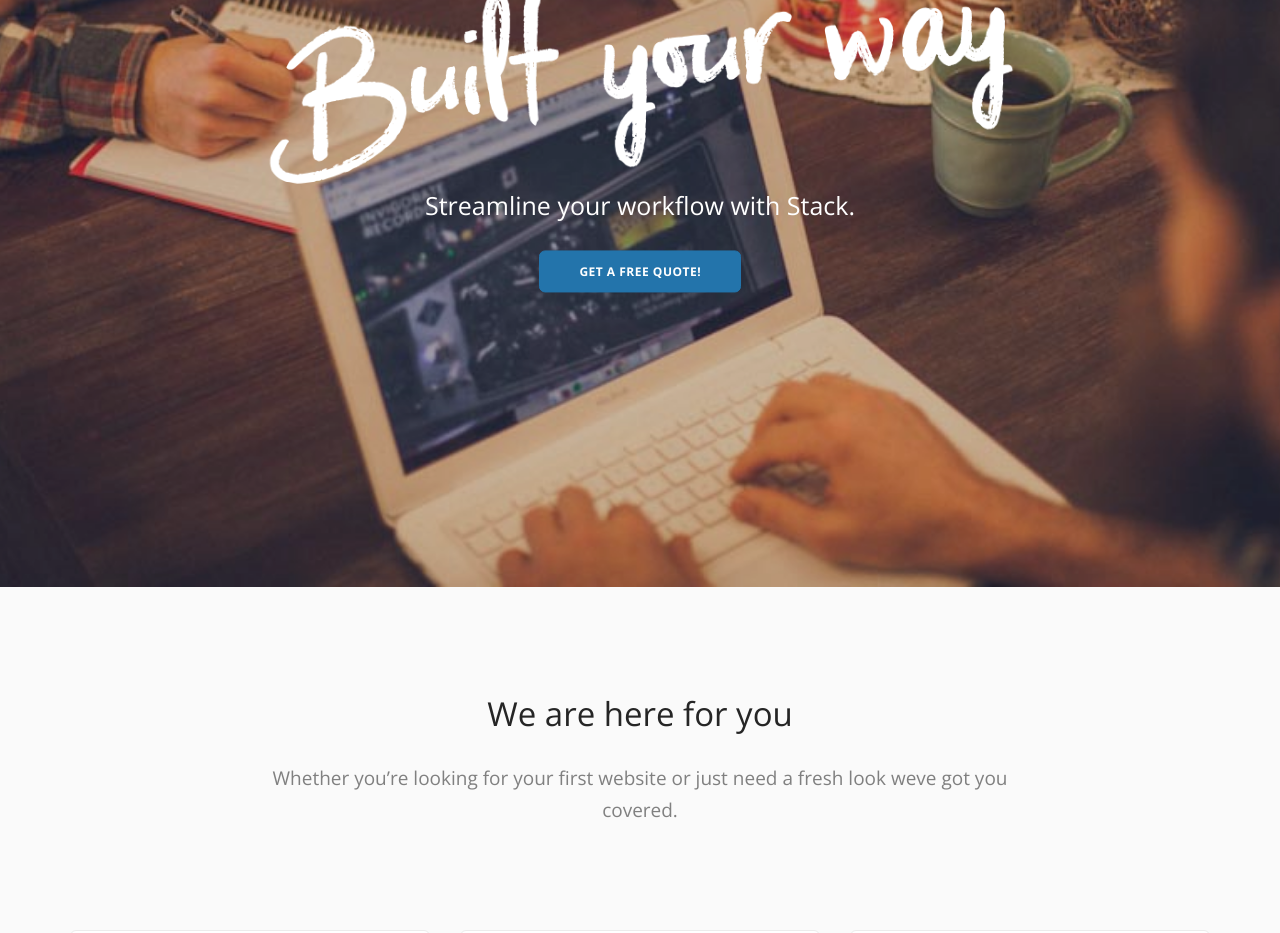
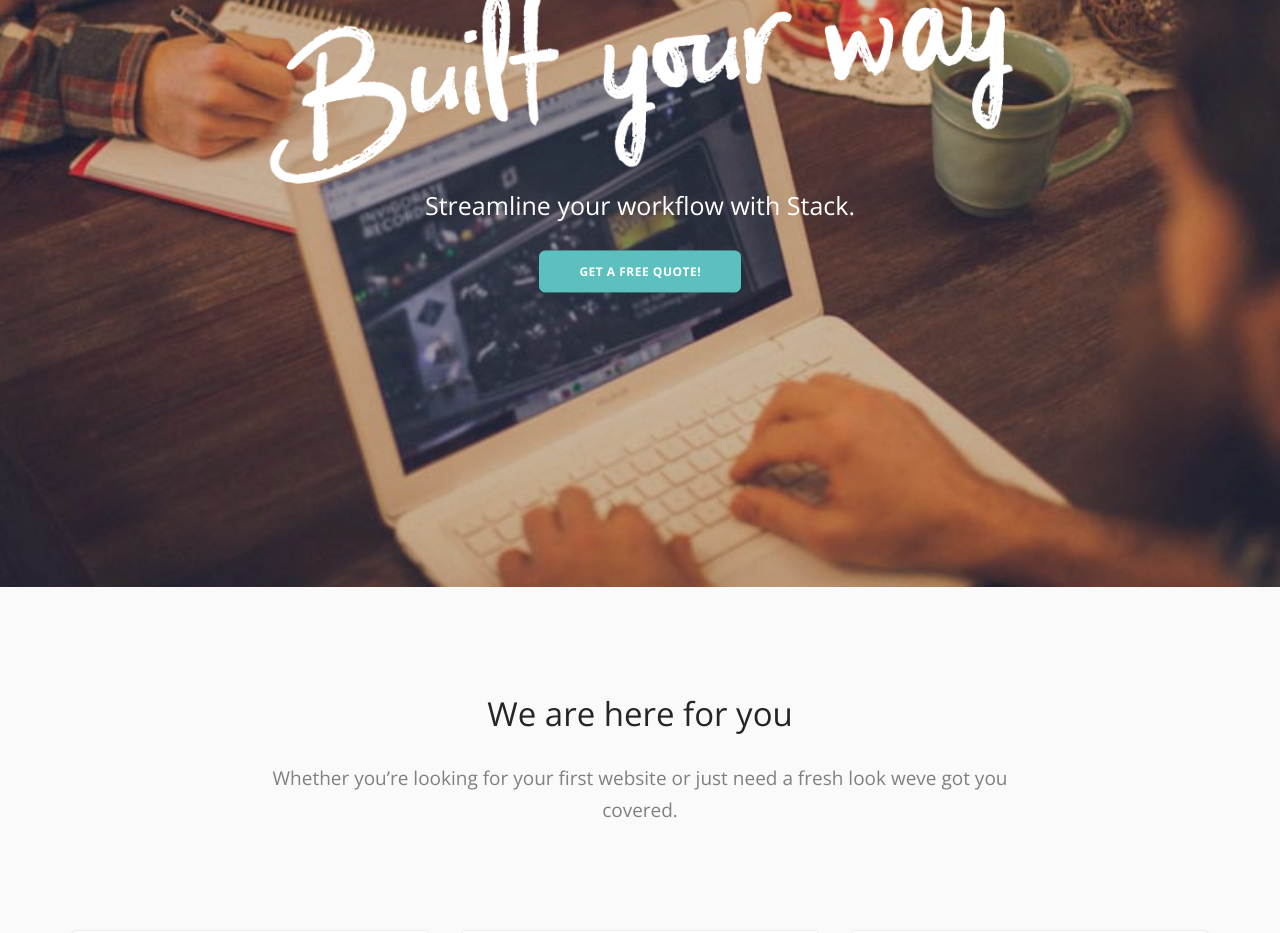
Before and after one commit to WoollyAlly/WoollyAllyTest, a Jekyll site: the page built from index.html, in a window 1280 px wide. Shown: the part 313-1246 px from the top of the page. Built offline with Jekyll 4.4.1, drawn with Linux system fonts in a browser that asks for light colours; some web fonts are replaced.

Commit message:
Updated 'index.html' via CloudCannon

```diff
--- a/index.html
+++ b/index.html
@@ -13,7 +13,7 @@
         <link href="css/lightbox.min.css" rel="stylesheet" type="text/css" media="all" />
         <link href="css/flickity.css" rel="stylesheet" type="text/css" media="all" />
         <link href="css/iconsmind.css" rel="stylesheet" type="text/css" media="all" />
-        <link href="css/theme-charcoal.css" rel="stylesheet" type="text/css" media="all" />
+        <link href="css/theme-serpent.css" rel="stylesheet" type="text/css" media="all" />
         <link href="css/custom.css" rel="stylesheet" type="text/css" media="all" />
         <link href="https://fonts.googleapis.com/css?family=Open+Sans:200,300,400,400i,500,600,700%7CMerriweather:300,300i%7CMaterial+Icons" rel="stylesheet">
     </head>
```
